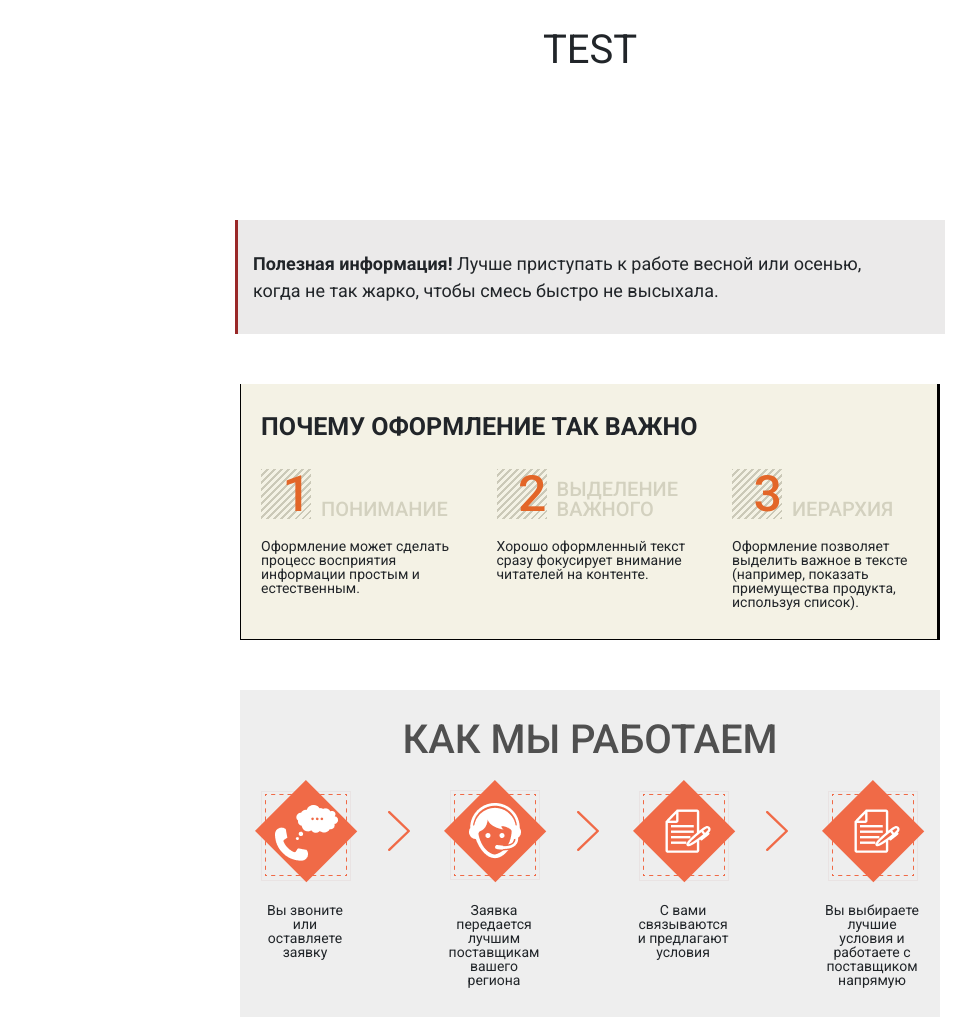
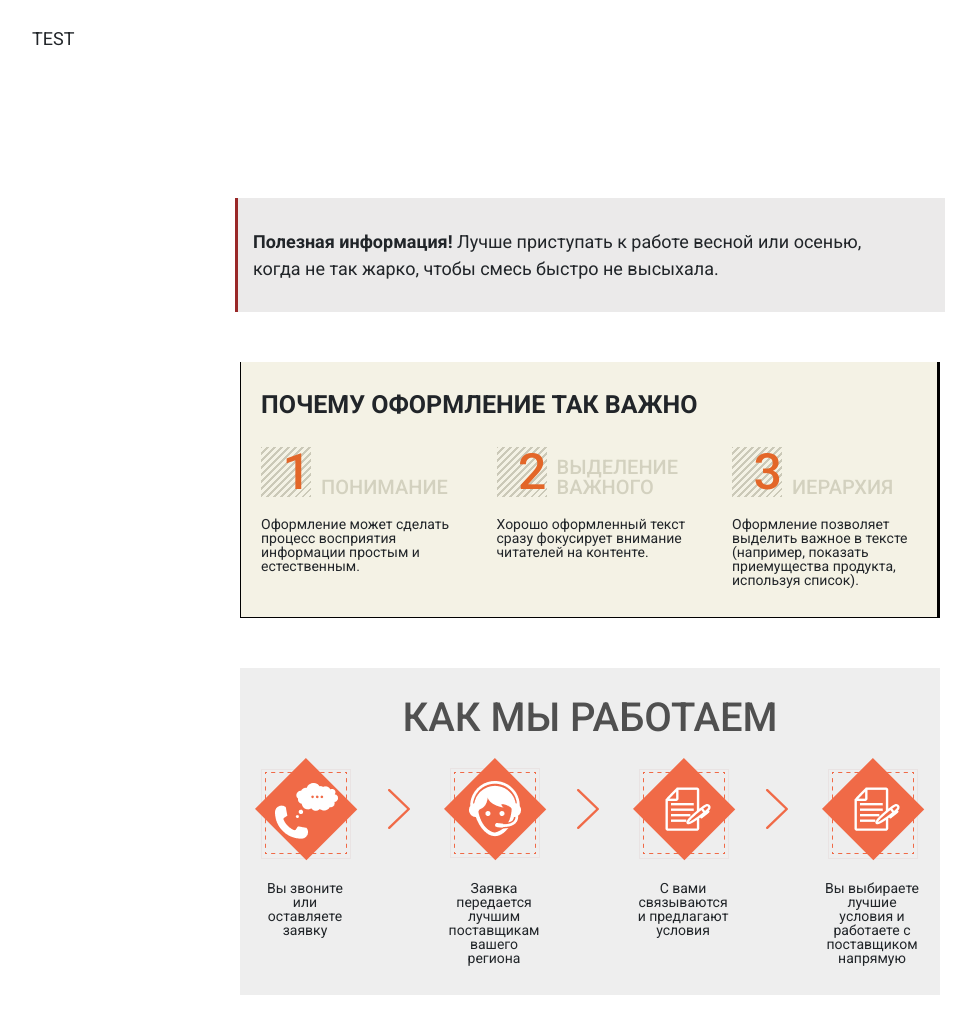
Before and after one commit to Charles11Snippy/Cards, a plain HTML site: page index.html in a window 1280 px wide. Shown: the top 1020 px of the page, without its empty margins (50-1026 px from the left). Drawn offline with Linux system fonts and the light colour scheme.

Commit message:
Update index.html

```diff
--- a/index.html
+++ b/index.html
@@ -17,7 +17,7 @@
         <div class="container">
             <div class="row">
                 <div class="col-lg-12">
-                    <h2 class="title">
+                    <h2 class="ORDER">
                         TEST
                     </h2>
                 </div>
```
